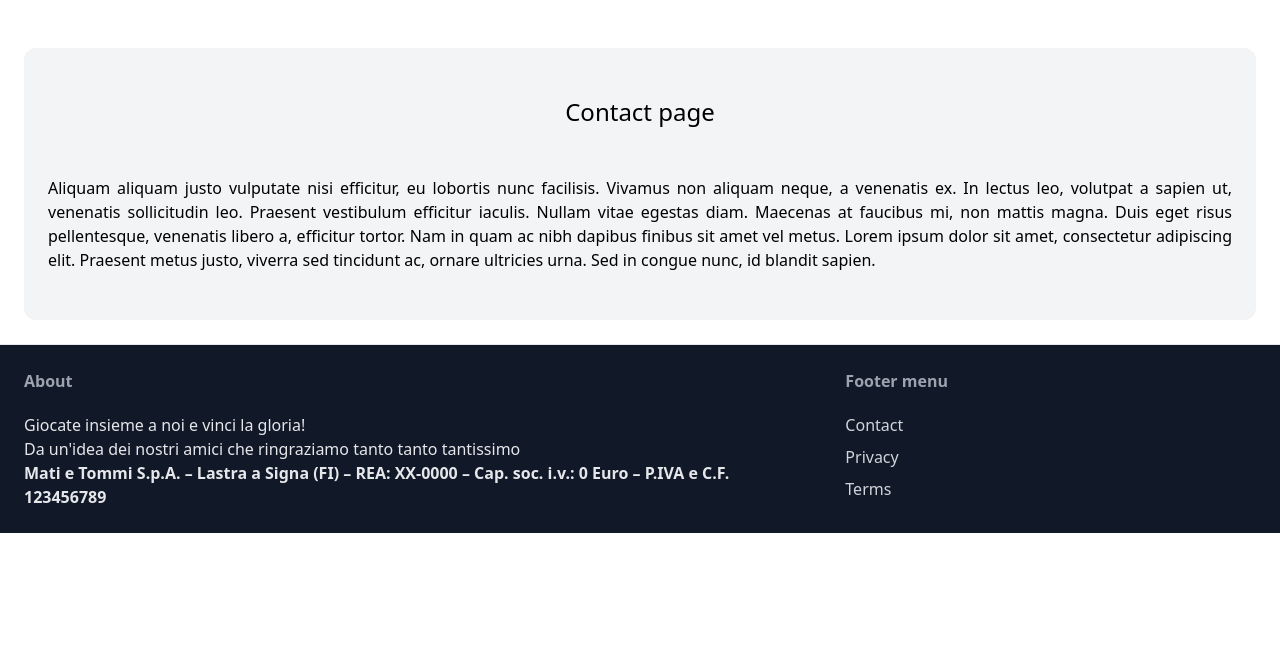
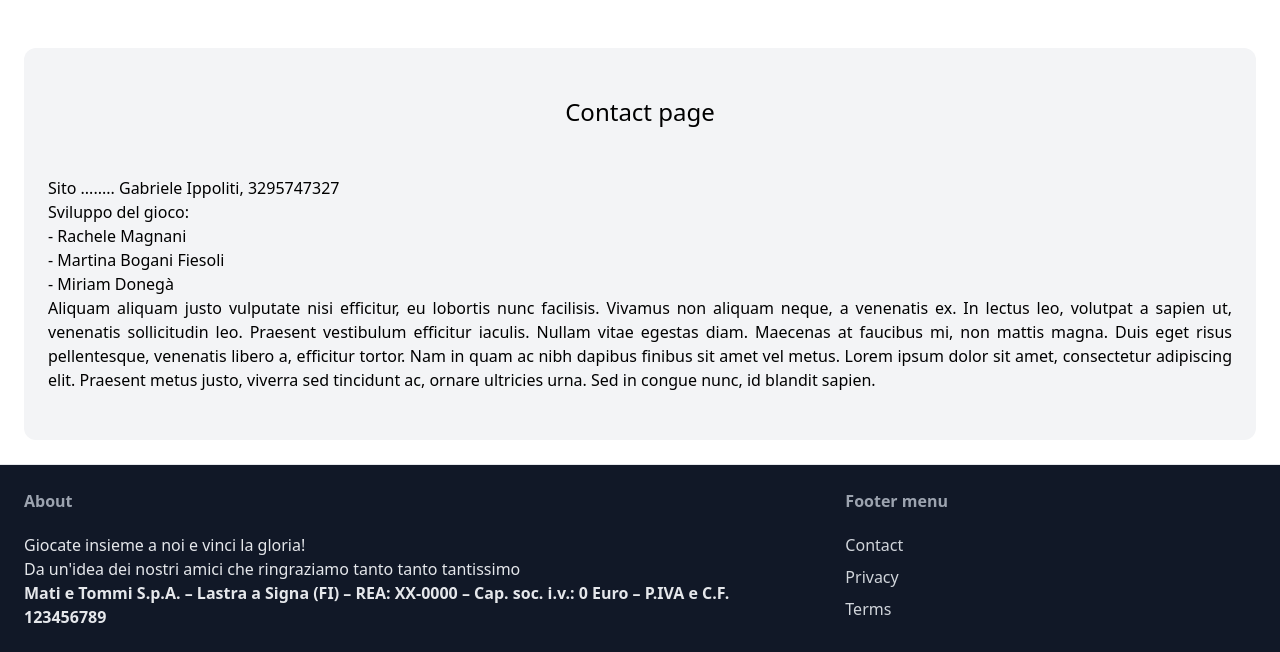
Before and after one commit to ippo1997/PPM-2023-django, a Django app: page /contact/ in a window 1280 px wide. Shown: the part 81-733 px from the top of the page. Run offline with Django 4.2, Linux system fonts and the light colour scheme; some libraries are stand-ins or nearby versions.

Commit message:
pagine accessorie e easteregg

```diff
--- a/ecommerce/core/templates/core/contact.html
+++ b/ecommerce/core/templates/core/contact.html
@@ -7,6 +7,13 @@
 
         <h2 class="mb-12 text-2xl text-center">Contact page</h2>
         <p class="text-justify">
+            Sito ........ Gabriele Ippoliti, 3295747327<br/>
+            Sviluppo del gioco:<br/>
+            - Rachele Magnani<br/>
+            - Martina Bogani Fiesoli<br/>
+            - Miriam Donegà
+        </p>
+        <p class="text-justify">
             Aliquam aliquam justo vulputate nisi efficitur, eu lobortis nunc facilisis. Vivamus non aliquam neque, a venenatis ex. In lectus leo, volutpat a sapien ut, venenatis sollicitudin leo. Praesent vestibulum efficitur iaculis. Nullam vitae egestas diam. Maecenas at faucibus mi, non mattis magna. Duis eget risus pellentesque, venenatis libero a, efficitur tortor. Nam in quam ac nibh dapibus finibus sit amet vel metus. Lorem ipsum dolor sit amet, consectetur adipiscing elit. Praesent metus justo, viverra sed tincidunt ac, ornare ultricies urna. Sed in congue nunc, id blandit sapien.
         </p>
 
--- a/ecommerce/core/templates/core/privacy.html
+++ b/ecommerce/core/templates/core/privacy.html
@@ -7,6 +7,9 @@
 
         <h2 class="mb-12 text-2xl text-center">Privacy page</h2>
         <p class="text-justify">
+            Non raccogliamo dati sensibili. Questo è un progetto amatoriale.
+        </p>
+        <p class="text-justify">
             Donec rutrum ex ac magna dignissim consequat. Nulla neque quam, suscipit vestibulum est a, tempor egestas lectus. Mauris ut ultricies dolor. Aliquam lacinia tempor nibh, tincidunt malesuada urna porta ut. Maecenas consequat faucibus eros in luctus. Vestibulum purus dui, fermentum sed tincidunt et, sagittis a libero. Ut in facilisis mi. Morbi non mollis risus. Phasellus et aliquam quam, sit amet semper dolor. Aliquam enim dolor, faucibus ut ipsum eu, vestibulum ornare elit. Suspendisse in erat dignissim, imperdiet odio placerat, pretium dolor. Aenean ut risus ut metus sollicitudin efficitur. Nunc feugiat gravida erat, et sagittis mi dapibus ultrices.
         </p>
 
--- a/ecommerce/core/templates/core/terms.html
+++ b/ecommerce/core/templates/core/terms.html
@@ -7,6 +7,9 @@
 
         <h2 class="mb-12 text-2xl text-center">Terms page</h2>
         <p class="text-justify">
+            Bo, non saprei cosa scrivere. Quack!
+        </p>
+        <p class="text-justify">
              Mauris orci tortor, maximus elementum tempor at, consectetur vitae purus. Nulla et volutpat massa. Morbi vitae aliquet dolor. Ut tristique nulla et eros vehicula, scelerisque suscipit velit ultrices. Sed arcu quam, rhoncus ac viverra a, laoreet id urna. Aliquam eget facilisis justo, quis ullamcorper sem. Praesent convallis ligula erat, ut vehicula risus porta id. Pellentesque eget feugiat ante. Lorem ipsum dolor sit amet, consectetur adipiscing elit. Phasellus lacus tortor, suscipit nec felis eget, finibus rutrum nibh. Mauris ut lectus sed dolor molestie porttitor eu eu lectus. Aenean malesuada, turpis eget elementum hendrerit, elit magna facilisis odio, eu gravida ex lacus nec arcu.
         </p>
 
```
